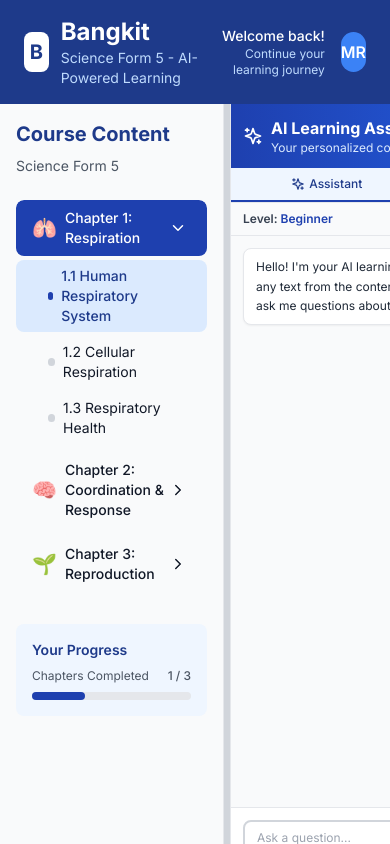
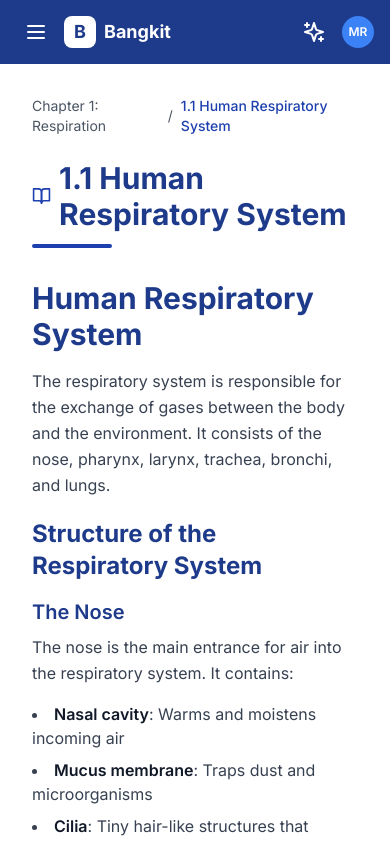
Before and after one commit to nisakhantalib/bangkit2, a Next.js app: page / in a window 390 px wide. Built offline with nearby package versions, Linux system fonts and the light colour scheme.

Commit message:
added code to make it responsive

```diff
--- a/app/page.js
+++ b/app/page.js
@@ -6,7 +6,8 @@ import ContentViewer from '@/components/ContentViewer'
 import AIToolsPanel from '@/components/AIToolsPanel'
 import NotesDrawer from '@/components/NotesDrawer'
 import { chaptersData } from '@/data/chaptersData'
-import { GripVertical } from 'lucide-react'
+import { GripVertical, Menu, X, Sparkles } from 'lucide-react'
+import { motion, AnimatePresence } from 'framer-motion'
 
 export default function Home() {
   const [activeChapter, setActiveChapter] = useState(chaptersData[0])
@@ -18,6 +19,11 @@ export default function Home() {
   const [triggerExplanation, setTriggerExplanation] = useState(0)
   const [rightPanelWidth, setRightPanelWidth] = useState(384)
   const [isResizing, setIsResizing] = useState(false)
+
+  // Mobile/Tablet states
+  const [mobileChaptersOpen, setMobileChaptersOpen] = useState(false)
+  const [mobileAIOpen, setMobileAIOpen] = useState(false)
+
   const aiPanelRef = useRef(null)
 
   const handleTextSelection = (text) => {
@@ -28,7 +34,10 @@ export default function Home() {
     setActiveAITab('assistant')
     setTriggerExplanation(prev => prev + 1)
 
-    if (aiPanelRef.current) {
+    // On mobile/tablet, open the AI drawer
+    if (window.innerWidth < 1024) {
+      setMobileAIOpen(true)
+    } else if (aiPanelRef.current) {
       aiPanelRef.current.scrollIntoView({ behavior: 'smooth', block: 'nearest' })
     }
   }
@@ -40,13 +49,17 @@ export default function Home() {
   const handleChapterChange = (chapter) => {
     setActiveChapter(chapter)
     setActiveSubchapter(chapter.subchapters[0])
+    // Close mobile menu after selection
+    setMobileChaptersOpen(false)
   }
 
   const handleSubchapterChange = (subchapter) => {
     setActiveSubchapter(subchapter)
+    // Close mobile menu after selection
+    setMobileChaptersOpen(false)
   }
 
-  // Resize handlers
+  // Resize handlers (Desktop only)
   const handleMouseDown = (e) => {
     setIsResizing(true)
     e.preventDefault()
@@ -90,33 +103,49 @@ export default function Home() {
     <main className="h-screen overflow-hidden bg-white">
       {/* Header */}
       <header className="bg-primary-700 text-white shadow-lg">
-        <div className="px-6 py-4 flex items-center justify-between">
-          <div className="flex items-center space-x-3">
-            <div className="w-10 h-10 bg-white rounded-lg flex items-center justify-center">
-              <span className="text-primary-700 font-bold text-xl">B</span>
+        <div className="px-4 md:px-6 py-3 md:py-4 flex items-center justify-between">
+          <div className="flex items-center space-x-2 md:space-x-3">
+            {/* Mobile Menu Button */}
+            <button
+              onClick={() => setMobileChaptersOpen(true)}
+              className="lg:hidden p-2 hover:bg-primary-600 rounded-lg transition-colors"
+            >
+              <Menu size={24} />
+            </button>
+
+            <div className="w-8 h-8 md:w-10 md:h-10 bg-white rounded-lg flex items-center justify-center">
+              <span className="text-primary-700 font-bold text-lg md:text-xl">B</span>
             </div>
             <div>
-              <h1 className="text-2xl font-bold">Bangkit</h1>
-              <p className="text-primary-200 text-sm">Science Form 5 - AI-Powered Learning</p>
+              <h1 className="text-lg md:text-2xl font-bold">Bangkit</h1>
+              <p className="text-primary-200 text-xs md:text-sm hidden sm:block">Science Form 5 - AI-Powered Learning</p>
             </div>
           </div>
 
-          <div className="flex items-center space-x-4">
-            <div className="text-right">
-              <p className="text-sm font-medium">Welcome back!</p>
-              <p className="text-xs text-primary-200">Continue your learning journey</p>
+          <div className="flex items-center space-x-2 md:space-x-4">
+            {/* Mobile AI Button */}
+            <button
+              onClick={() => setMobileAIOpen(true)}
+              className="lg:hidden p-2 hover:bg-primary-600 rounded-lg transition-colors"
+            >
+              <Sparkles size={24} />
+            </button>
+
+            <div className="text-right hidden sm:block">
+              <p className="text-xs md:text-sm font-medium">Welcome back!</p>
+              <p className="text-xs text-primary-200 hidden md:block">Continue your learning journey</p>
             </div>
-            <div className="w-10 h-10 bg-primary-500 rounded-full flex items-center justify-center font-semibold">
+            <div className="w-8 h-8 md:w-10 md:h-10 bg-primary-500 rounded-full flex items-center justify-center font-semibold text-xs md:text-base">
               MR
             </div>
           </div>
         </div>
       </header>
 
-      {/* Main Content Area - 3 Panels */}
-      <div className="flex h-[calc(100vh-80px)]">
-        {/* Left Panel - VERY NARROW Chapter Navigation */}
-        <aside className="w-56 bg-gray-50 border-r border-gray-200 overflow-y-auto custom-scrollbar flex-shrink-0">
+      {/* Main Content Area */}
+      <div className="flex h-[calc(100vh-56px)] md:h-[calc(100vh-72px)]">
+        {/* Left Panel - Desktop Only */}
+        <aside className="hidden lg:block w-56 bg-gray-50 border-r border-gray-200 overflow-y-auto custom-scrollbar flex-shrink-0">
           <ChapterNavigation
             chapters={chaptersData}
             activeChapter={activeChapter}
@@ -126,7 +155,7 @@ export default function Home() {
           />
         </aside>
 
-        {/* Middle Panel - WIDE Content Viewer */}
+        {/* Middle Panel - Content Viewer (Always Visible) */}
         <section className="flex-1 overflow-y-auto custom-scrollbar bg-white">
           <ContentViewer
             chapter={activeChapter}
@@ -138,14 +167,13 @@ export default function Home() {
           />
         </section>
 
-        {/* Resize Handle */}
+        {/* Resize Handle - Desktop Only */}
         <div
           onMouseDown={handleMouseDown}
-          className={`w-1.5 bg-gray-300 hover:bg-primary-500 cursor-col-resize relative group transition-colors flex-shrink-0 ${
+          className={`hidden lg:block w-1.5 bg-gray-300 hover:bg-primary-500 cursor-col-resize relative group transition-colors flex-shrink-0 ${
             isResizing ? 'bg-primary-500' : ''
           }`}
         >
-          {/* Visual grip indicator */}
           <div className="absolute top-1/2 left-1/2 transform -translate-x-1/2 -translate-y-1/2 opacity-0 group-hover:opacity-100 transition-opacity pointer-events-none">
             <div className="bg-primary-600 rounded-full p-1.5 shadow-lg">
               <GripVertical size={16} className="text-white" />
@@ -153,11 +181,11 @@ export default function Home() {
           </div>
         </div>
 
-        {/* Right Panel - RESIZABLE AI Tools */}
+        {/* Right Panel - Desktop Only */}
         <aside
           ref={aiPanelRef}
           style={{ width: `${rightPanelWidth}px` }}
-          className="bg-gray-50 border-l border-gray-200 overflow-y-auto custom-scrollbar flex-shrink-0"
+          className="hidden lg:block bg-gray-50 border-l border-gray-200 overflow-y-auto custom-scrollbar flex-shrink-0"
         >
           <AIToolsPanel
             selectedText={selectedText}
@@ -170,6 +198,98 @@ export default function Home() {
         </aside>
       </div>
 
+      {/* Mobile/Tablet - Chapters Drawer */}
+      <AnimatePresence>
+        {mobileChaptersOpen && (
+          <>
+            {/* Backdrop */}
+            <motion.div
+              initial={{ opacity: 0 }}
+              animate={{ opacity: 1 }}
+              exit={{ opacity: 0 }}
+              onClick={() => setMobileChaptersOpen(false)}
+              className="lg:hidden fixed inset-0 bg-black/50 z-40"
+            />
+
+            {/* Drawer */}
+            <motion.div
+              initial={{ x: '-100%' }}
+              animate={{ x: 0 }}
+              exit={{ x: '-100%' }}
+              transition={{ type: 'spring', damping: 30, stiffness: 300 }}
+              className="lg:hidden fixed left-0 top-0 h-full w-80 max-w-[85vw] bg-white shadow-2xl z-50 flex flex-col"
+            >
+              {/* Drawer Header */}
+              <div className="bg-primary-700 text-white p-4 flex items-center justify-between">
+                <h2 className="text-lg font-bold">Course Content</h2>
+                <button
+                  onClick={() => setMobileChaptersOpen(false)}
+                  className="p-2 hover:bg-primary-600 rounded-lg transition-colors"
+                >
+                  <X size={20} />
+                </button>
+              </div>
+
+              {/* Drawer Content */}
+              <div className="flex-1 overflow-y-auto">
+                <ChapterNavigation
+                  chapters={chaptersData}
+                  activeChapter={activeChapter}
+                  activeSubchapter={activeSubchapter}
+                  onChapterChange={handleChapterChange}
+                  onSubchapterChange={handleSubchapterChange}
+                />
+              </div>
+            </motion.div>
+          </>
+        )}
+      </AnimatePresence>
+
+      {/* Mobile/Tablet - AI Assistant Drawer */}
+      <AnimatePresence>
+        {mobileAIOpen && (
+          <>
+            {/* Backdrop */}
+            <motion.div
+              initial={{ opacity: 0 }}
+              animate={{ opacity: 1 }}
+              exit={{ opacity: 0 }}
+              onClick={() => setMobileAIOpen(false)}
+              className="lg:hidden fixed inset-0 bg-black/50 z-40"
+            />
+
+            {/* Drawer */}
+            <motion.div
+              initial={{ x: '100%' }}
+              animate={{ x: 0 }}
+              exit={{ x: '100%' }}
+              transition={{ type: 'spring', damping: 30, stiffness: 300 }}
+              className="lg:hidden fixed right-0 top-0 h-full w-96 max-w-[90vw] bg-white shadow-2xl z-50 flex flex-col"
+            >
+              {/* Close Button */}
+              <div className="absolute top-4 right-4 z-10">
+                <button
+                  onClick={() => setMobileAIOpen(false)}
+                  className="p-2 bg-gray-100 hover:bg-gray-200 rounded-full transition-colors"
+                >
+                  <X size={20} />
+                </button>
+              </div>
+
+              {/* AI Panel Content */}
+              <AIToolsPanel
+                selectedText={selectedText}
+                difficulty={selectedDifficulty}
+                onDifficultyChange={setSelectedDifficulty}
+                activeTab={activeAITab}
+                onTabChange={setActiveAITab}
+                triggerExplanation={triggerExplanation}
+              />
+            </motion.div>
+          </>
+        )}
+      </AnimatePresence>
+
       {/* Notes Drawer */}
       <NotesDrawer
         isOpen={notesSheetOpen}
--- a/components/ContentViewer.jsx
+++ b/components/ContentViewer.jsx
@@ -198,7 +198,7 @@ export default function ContentViewer({ chapter, subchapter, onTextSelection, on
             className="pointer-events-auto"
           >
             <div className="bg-white rounded-lg shadow-2xl overflow-hidden border border-gray-200">
-              <div className="px-4 py-2 bg-gray-50 border-b border-gray-200">
+              <div className="px-4 py-2 bg-neutral-300 border-b border-gray-200">
                 <p className="text-xs font-medium text-gray-700 truncate max-w-xs">
                   &quot;{getTruncatedText(highlightedText)}&quot;
                 </p>
```
